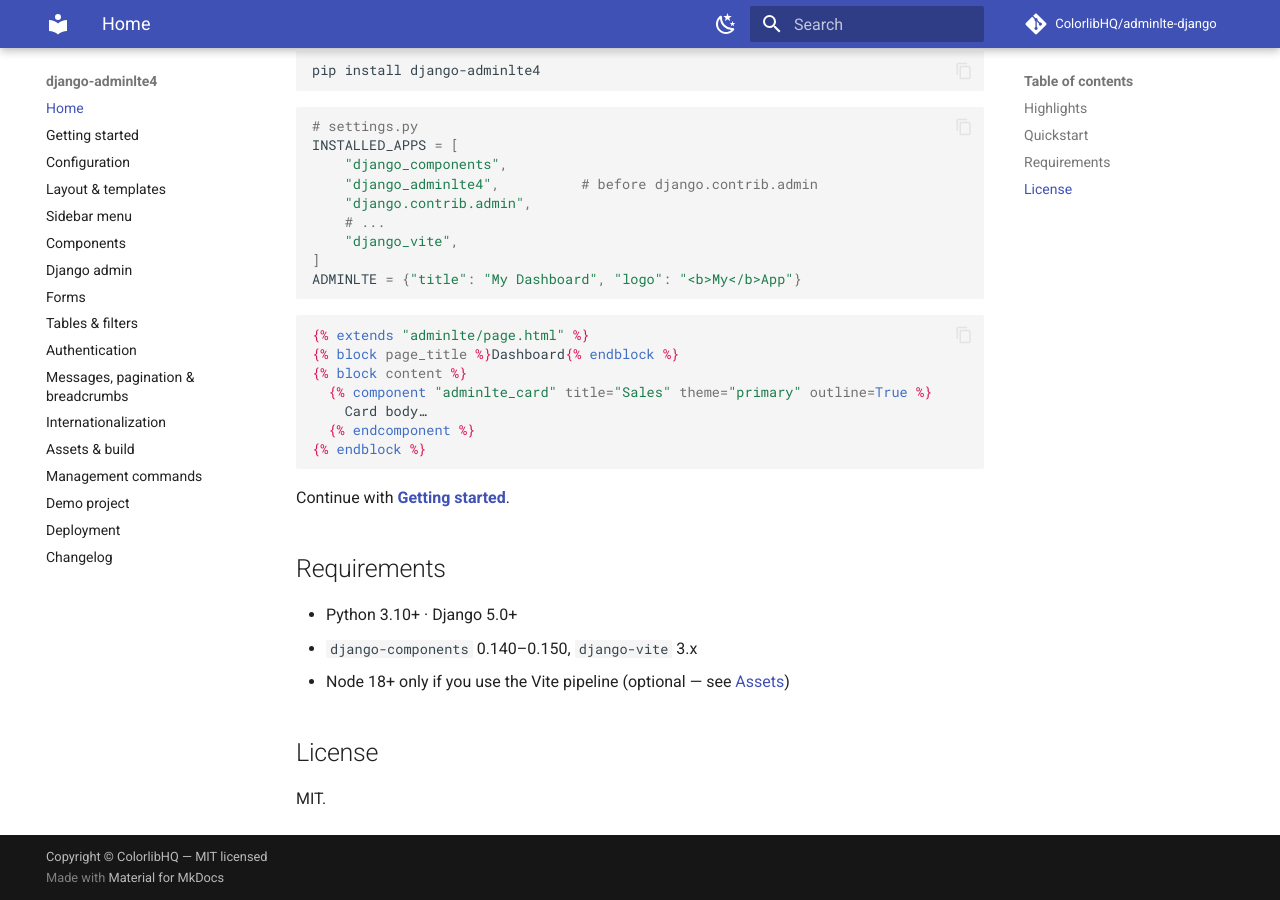
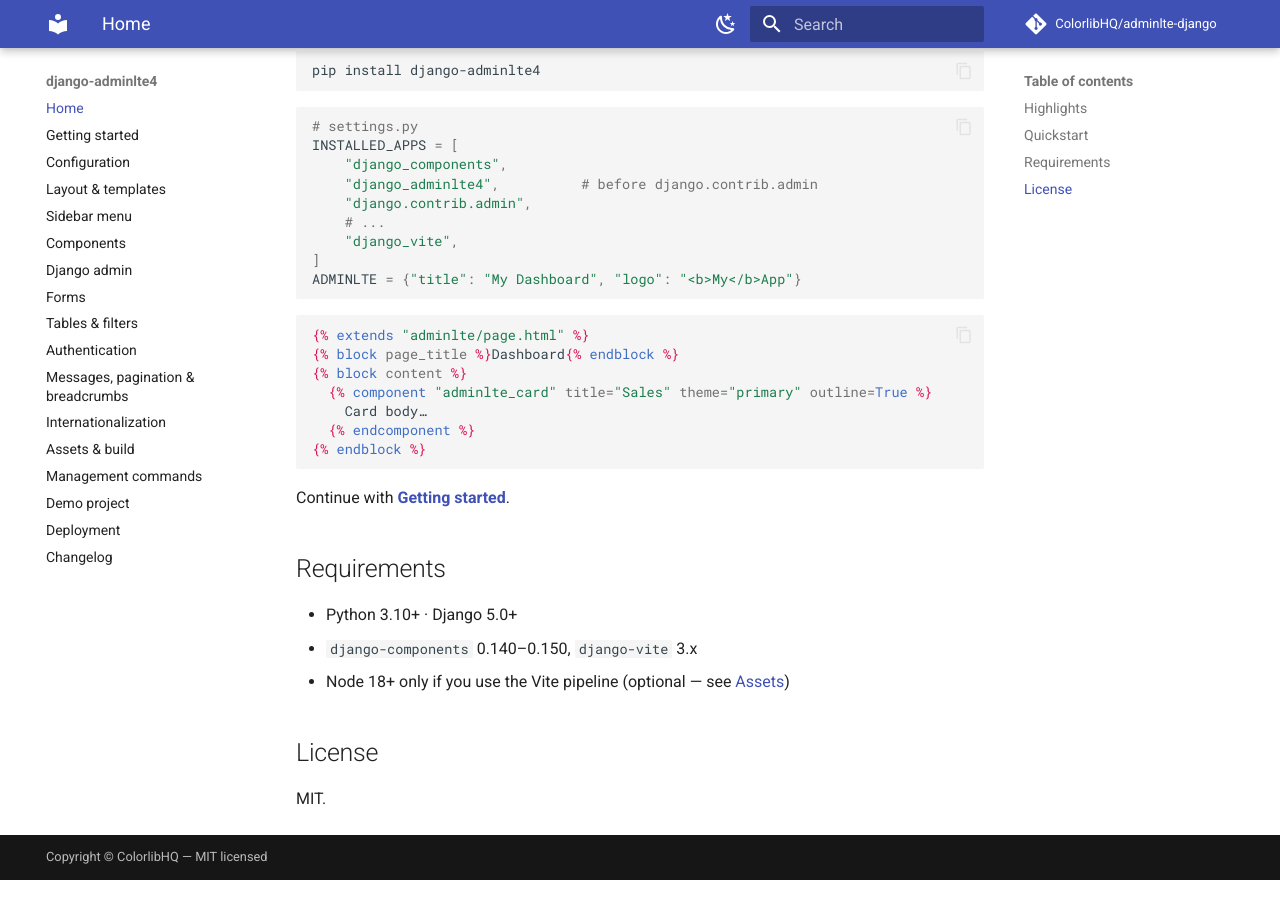
Before and after one commit to ColorlibHQ/adminlte-django, an MkDocs documentation site: the page built from docs/index.md, in a window 1280 px wide and 900 px high, scrolled down 861 px. Built offline with MkDocs 1.6.1 and Material for MkDocs 9.7.7, drawn with Linux system fonts in a browser that asks for light colours; comment, search, counter and statistics services are not loaded.

Commit message:
docs: hide the 'Made with Material for MkDocs' footer (extra.generator: false)
Co-Authored-By: Claude Opus 4.8 (1M context) <noreply@anthropic.com>

```diff
--- a/mkdocs.yml
+++ b/mkdocs.yml
@@ -7,6 +7,10 @@ repo_url: https://github.com/ColorlibHQ/adminlte-django
 repo_name: ColorlibHQ/adminlte-django
 copyright: Copyright &copy; ColorlibHQ — MIT licensed
 docs_dir: docs
+
+# Hide the "Made with Material for MkDocs" footer line.
+extra:
+  generator: false
 
 theme:
   name: material
```
